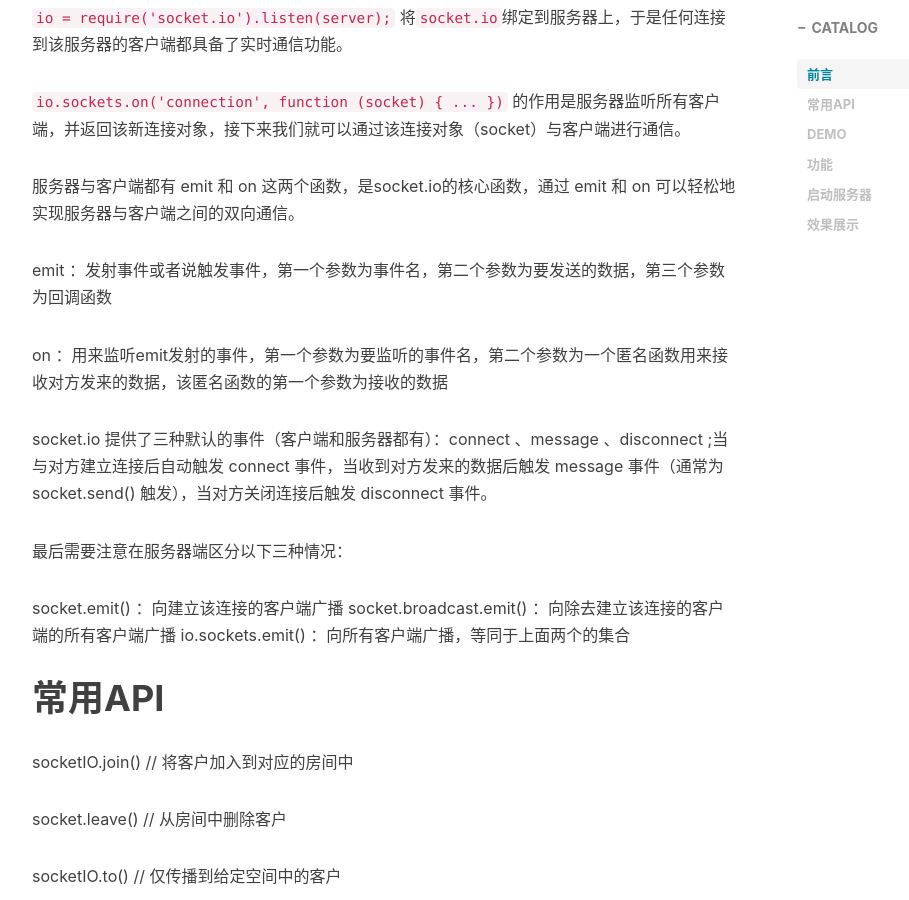
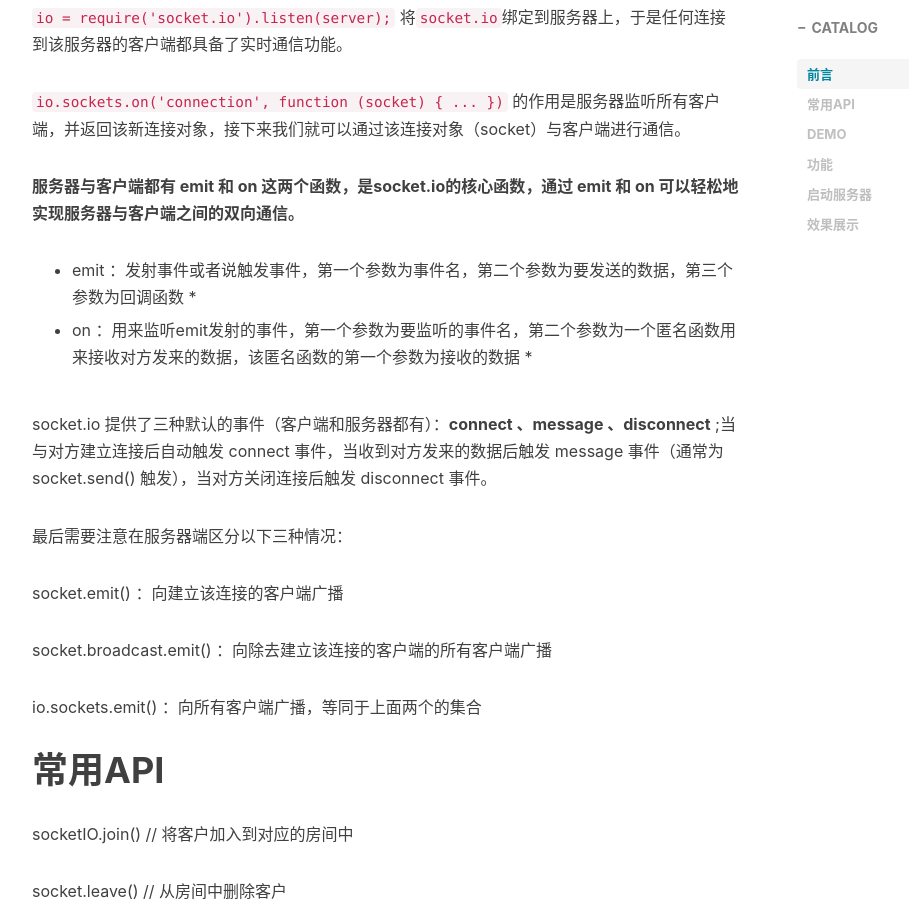
Before and after one commit to devin-huang/devin-huang.github.io, a Jekyll site: the page built from _posts/2017-04-26-websocket_实时聊天室.md, in a window 1280 px wide and 900 px high, scrolled down 1509 px. Shown: the whole window, without its empty margins (233-1142 px from the left). Built offline with Jekyll 4.4.1, drawn with Linux system fonts in a browser that asks for light colours; nearby versions of some CDN libraries; comment, search, counter and statistics services are not loaded.

```diff
--- a/_posts/2017-04-26-websocket_实时聊天室.md
+++ b/_posts/2017-04-26-websocket_实时聊天室.md
@@ -55,18 +55,20 @@ io.sockets.on('connection', function (socket) {
 
 `io.sockets.on('connection', function (socket) { ... })` 的作用是服务器监听所有客户端，并返回该新连接对象，接下来我们就可以通过该连接对象（socket）与客户端进行通信。
 
-服务器与客户端都有 emit 和 on 这两个函数，是socket.io的核心函数，通过 emit 和 on 可以轻松地实现服务器与客户端之间的双向通信。
+**服务器与客户端都有 emit 和 on 这两个函数，是socket.io的核心函数，通过 emit 和 on 可以轻松地实现服务器与客户端之间的双向通信。**
 
-emit ：发射事件或者说触发事件，第一个参数为事件名，第二个参数为要发送的数据，第三个参数为回调函数
+* emit ：发射事件或者说触发事件，第一个参数为事件名，第二个参数为要发送的数据，第三个参数为回调函数 *
 
-on ：用来监听emit发射的事件，第一个参数为要监听的事件名，第二个参数为一个匿名函数用来接收对方发来的数据，该匿名函数的第一个参数为接收的数据
+* on ：用来监听emit发射的事件，第一个参数为要监听的事件名，第二个参数为一个匿名函数用来接收对方发来的数据，该匿名函数的第一个参数为接收的数据 *
 
-socket.io 提供了三种默认的事件（客户端和服务器都有）：connect 、message 、disconnect ;当与对方建立连接后自动触发 connect 事件，当收到对方发来的数据后触发 message 事件（通常为 socket.send() 触发），当对方关闭连接后触发 disconnect 事件。
+socket.io 提供了三种默认的事件（客户端和服务器都有）：**connect 、message 、disconnect** ;当与对方建立连接后自动触发 connect 事件，当收到对方发来的数据后触发 message 事件（通常为 socket.send() 触发），当对方关闭连接后触发 disconnect 事件。
 
 最后需要注意在服务器端区分以下三种情况：
 
 socket.emit() ：向建立该连接的客户端广播
+
 socket.broadcast.emit() ：向除去建立该连接的客户端的所有客户端广播
+
 io.sockets.emit() ：向所有客户端广播，等同于上面两个的集合
 
 # 常用API
@@ -82,7 +84,7 @@ socket.send();                             // 发送一个信息
 
 # DEMO
 
-## 功能
+### 功能
 
 1.使用NodeJS插件socket.io实现实时聊天室
 
@@ -91,7 +93,7 @@ socket.send();                             // 发送一个信息
 3.侦听信息、链接发送成功与否
 
 
-## 启动服务器
+### 启动服务器
 
 搭建环境[Node.js](https://nodejs.org/zh-cn/)
 
@@ -106,7 +108,7 @@ node app.js
 
 浏览器输入：http://localhost:3000
 
-## 效果展示
+### 效果展示
 
 房间列表
 
```
